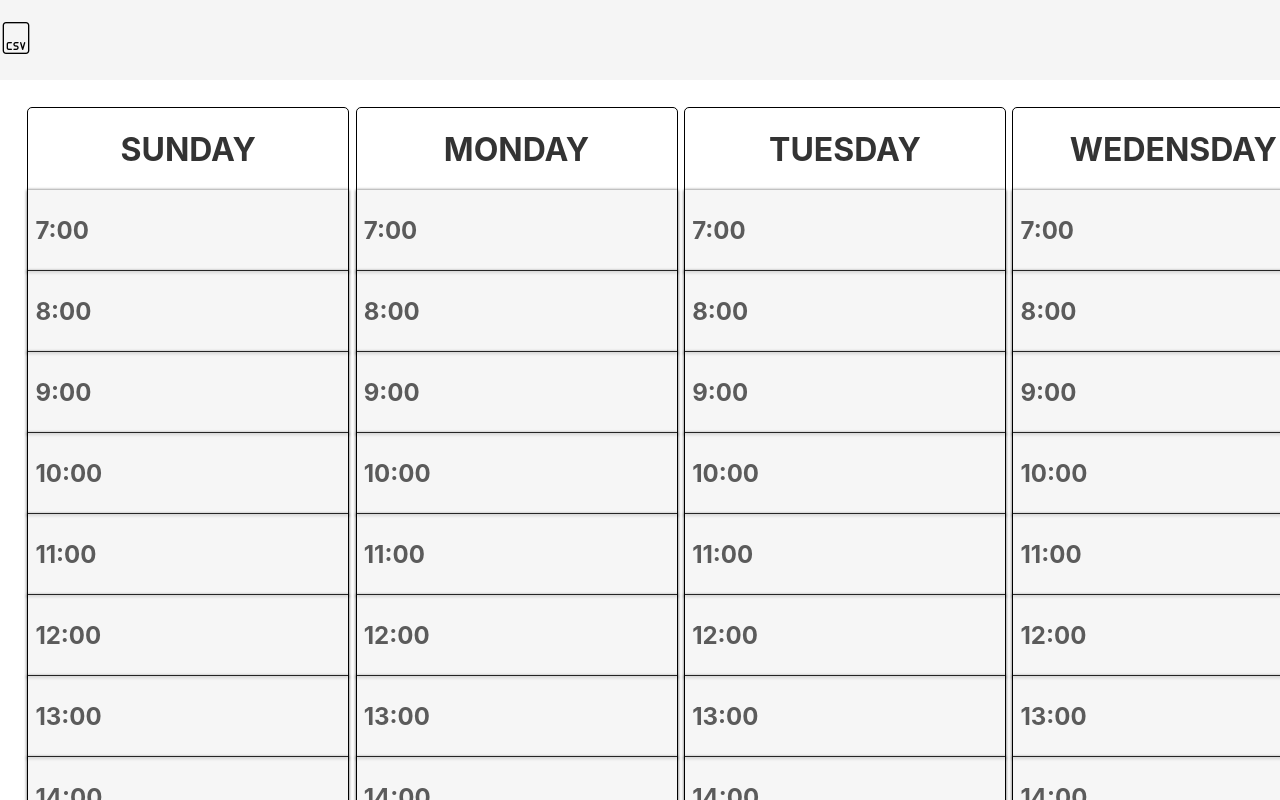
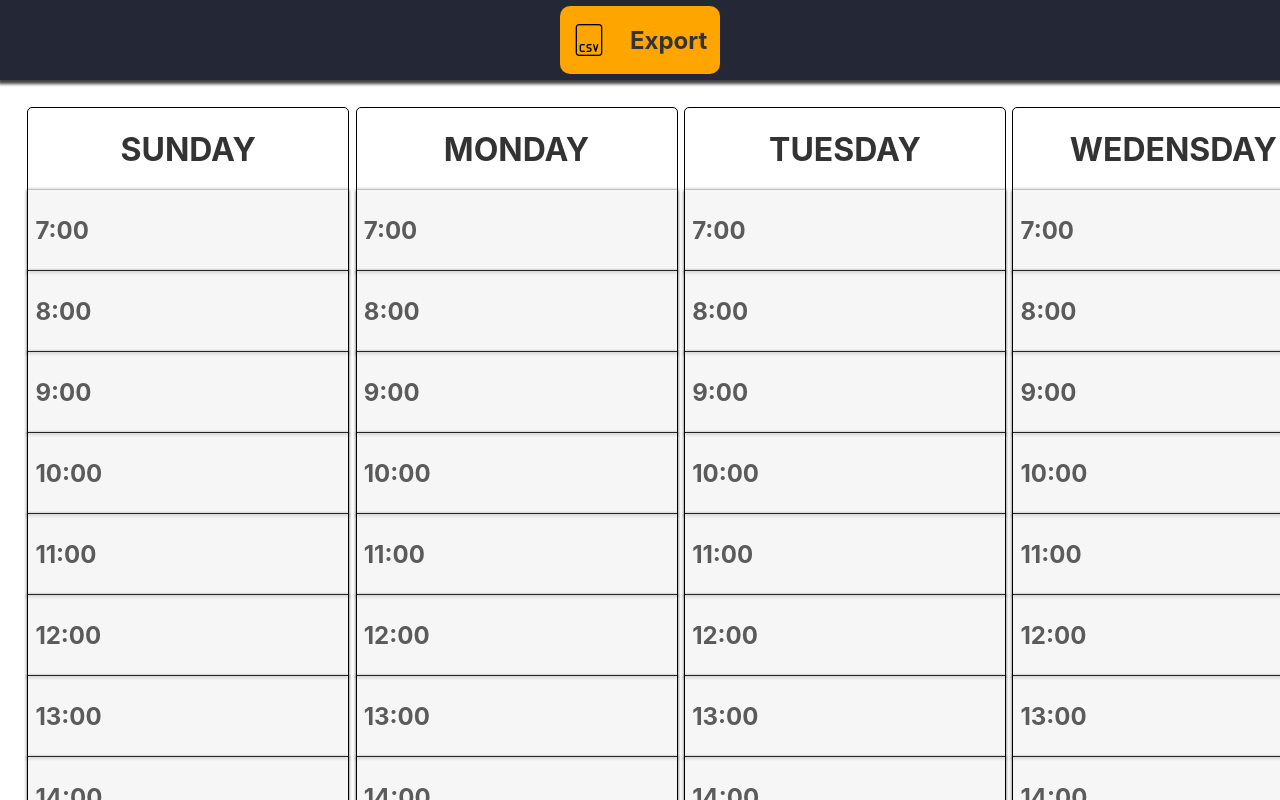
Before and after one commit to hansuribe/svelte-calendar, a Svelte app: page /#SUNDAY in a window 1280 px wide. Shown: the top 800 px of the page. Built offline with nearby package versions, Linux system fonts and the light colour scheme.

Commit message:
Refactored nav style

```diff
--- a/src/components/Nav.svelte
+++ b/src/components/Nav.svelte
@@ -5,32 +5,59 @@
 <style>
   .nav {
     z-index: 100;
-    position: absolute;
+    position: fixed;
     top: 0;
     left: 0;
+    right: 0;
     width: 100vw;
     height: 5em;
-    background-color: whitesmoke;
+    background-color: rgb(35, 39, 54);
+    box-shadow: 1px 1px 3px 3px rgba(0, 0, 0, 0.75);
   }
 
   .items {
-      display: flex;
-      height: 100%;
-      flex-direction: row;
-      align-items: center;
-      justify-content: flex-start;
+    display: flex;
+    height: 100%;
+    flex-direction: row;
+    align-items: center;
+    justify-content: center;
+    width: 100%;
   }
 
   .nav-item {
-      cursor: pointer;
+    cursor: pointer;
+    display: flex;
+    flex-direction: row;
+    align-items: center;
+    justify-content: space-around;
+    background-color: orange;
+    border-radius: 10px;
+    width: 10em;
+    transition: 200ms cubic-bezier(0.55, 0.055, 0.675, 0.19);
   }
 
+
+  @media only screen and (max-width: 728px) {
+    .nav-label {
+      display: none;
+    }
+    .nav-item {
+      transition: 200ms cubic-bezier(0.55, 0.055, 0.675, 0.19);
+      width: 5em;
+      height: 3em;
+    }
+  }
 </style>
 
 <div class="nav">
   <div class="items">
     <div class="nav-item">
-      <img class="csv" on:click={exportToCsv} alt="export_to_csv" src="csv-file-format.png" />
+      <img
+        class="csv"
+        on:click={exportToCsv}
+        alt="export_to_csv"
+        src="csv-file-format.png" />
+      <h2 class="nav-label">Export</h2>
     </div>
   </div>
 </div>
```
